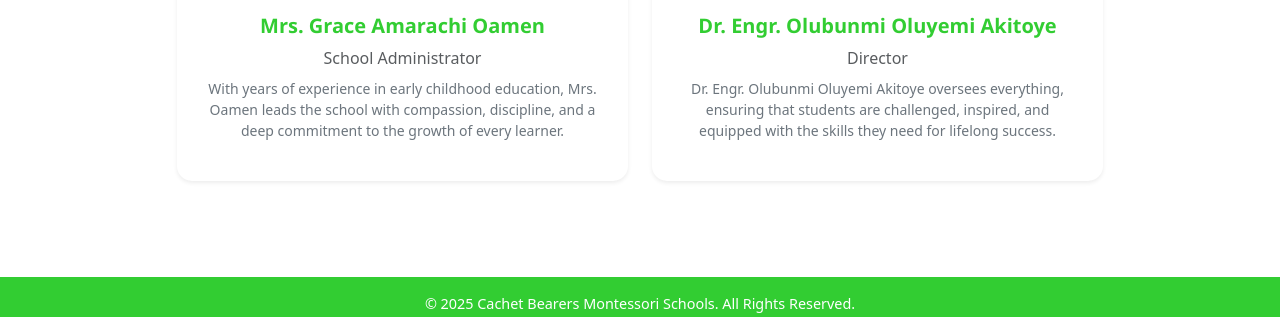
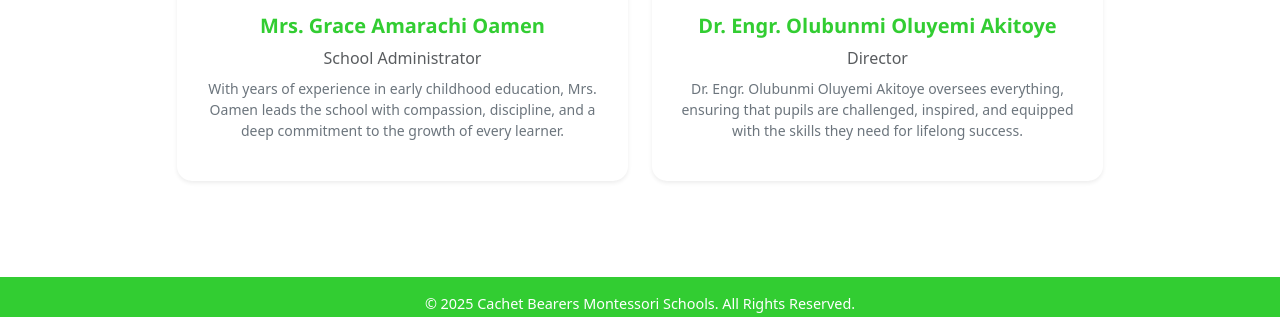
Before and after one commit to Timijomi/hosting_free, a Django app: page /about/ in a window 1280 px wide. Shown: the part 1142-1459 px from the top of the page. Run offline with Django 5.2, Linux system fonts and the light colour scheme.

```diff
--- a/main/templates/main/about.html
+++ b/main/templates/main/about.html
@@ -192,7 +192,7 @@
           <h5 class="fw-bold">Dr. Engr. Olubunmi Oluyemi Akitoye</h5>
           <p class="text-muted mb-2">Director</p>
           <p class="small text-secondary">
-            Dr. Engr. Olubunmi Oluyemi Akitoye oversees everything, ensuring that students are challenged, inspired,
+            Dr. Engr. Olubunmi Oluyemi Akitoye oversees everything, ensuring that pupils are challenged, inspired,
             and equipped with the skills they need for lifelong success.
           </p>
         </div>
```
